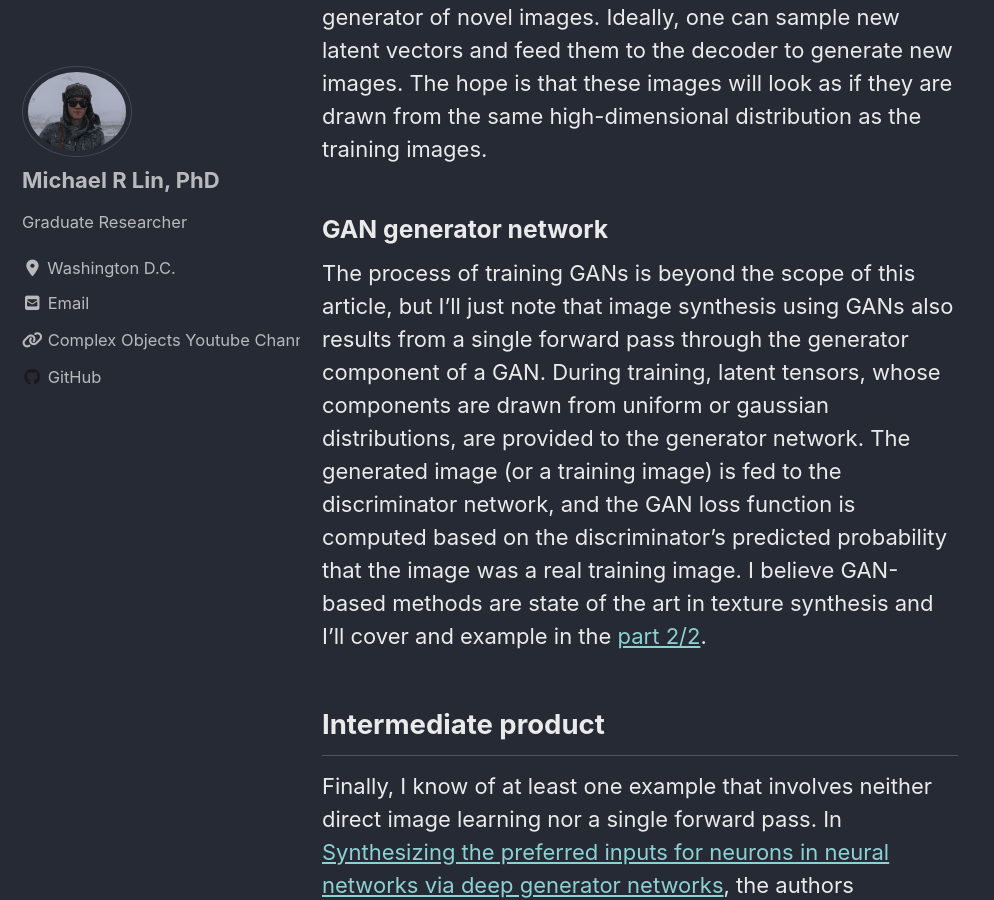
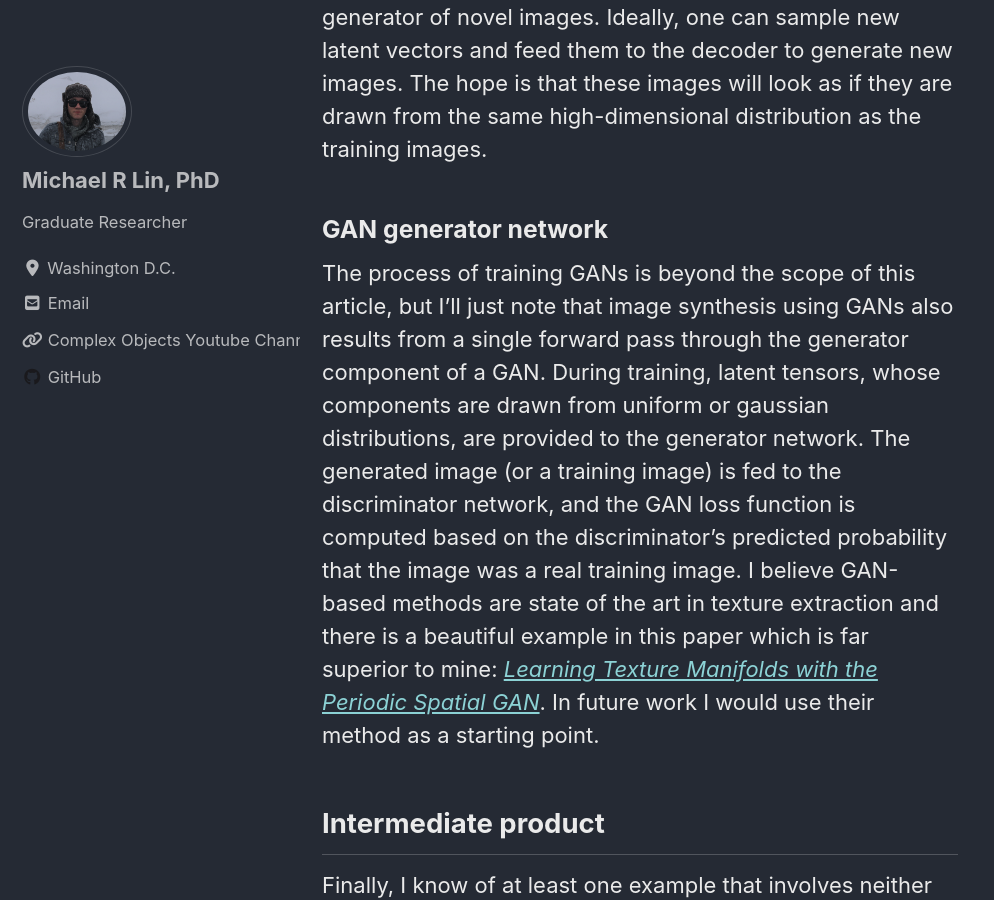
Before and after one commit to M-Lin-DM/M-Lin-DM.github.io, a Jekyll site: the page built from _posts/2021-04-18-FCN-texture-synthesis.md, in a window 1280 px wide and 900 px high, scrolled down 9049 px. Shown: the whole window, without its empty margins (0-994 px from the left). Built offline with Jekyll 4.4.1, drawn with Linux system fonts in a browser that asks for light colours; cached includes are drawn as plain includes; nearby versions of some CDN libraries.

Commit message:
description

```diff
--- a/_posts/2021-04-18-FCN-texture-synthesis.md
+++ b/_posts/2021-04-18-FCN-texture-synthesis.md
@@ -83,7 +83,7 @@ The authors of [Texture Networks: Feed-forward Synthesis of Textures and Stylize
 In autoencoders and VAEs, an encoder and decoder network are connected at an information bottleneck in the middle (See my [posts](/VAE_zeroshot_1/) for more details and resources on VAEs). The decoder network is trained to reconstruct the encoder's input image from the relatively small latent vector produced by the encoder. After training, the decoder can act as a generator of novel images. Ideally, one can sample new latent vectors and feed them to the decoder to generate new images. The hope is that these images will look as if they are drawn from the same high-dimensional distribution as the training images.
 
 ### GAN generator network
-The process of training GANs is beyond the scope of this article, but I'll just note that image synthesis using GANs also results from a single forward pass through the generator component of a GAN. During training, latent tensors, whose components are drawn from uniform or gaussian distributions, are provided to the generator network. The generated image (or a training image) is fed to the discriminator network, and the GAN loss function is computed based on the discriminator's predicted probability that the image was a real training image. I believe GAN-based methods are state of the art in texture synthesis and I'll cover and example in the [part 2/2](/FCN_Lichen_textures_2/).
+The process of training GANs is beyond the scope of this article, but I'll just note that image synthesis using GANs also results from a single forward pass through the generator component of a GAN. During training, latent tensors, whose components are drawn from uniform or gaussian distributions, are provided to the generator network. The generated image (or a training image) is fed to the discriminator network, and the GAN loss function is computed based on the discriminator's predicted probability that the image was a real training image. I believe GAN-based methods are state of the art in texture extraction and there is a beautiful example in this paper which is far superior to mine: [*Learning Texture Manifolds with the Periodic Spatial GAN*](https://arxiv.org/abs/1705.06566). In future work I would use their method as a starting point.
 
 ## Intermediate product
 Finally, I know of at least one example that involves neither direct image learning nor a single forward pass. In [Synthesizing the preferred inputs for neurons in neural networks via deep generator networks](https://arxiv.org/abs/1605.09304), the authors
```
